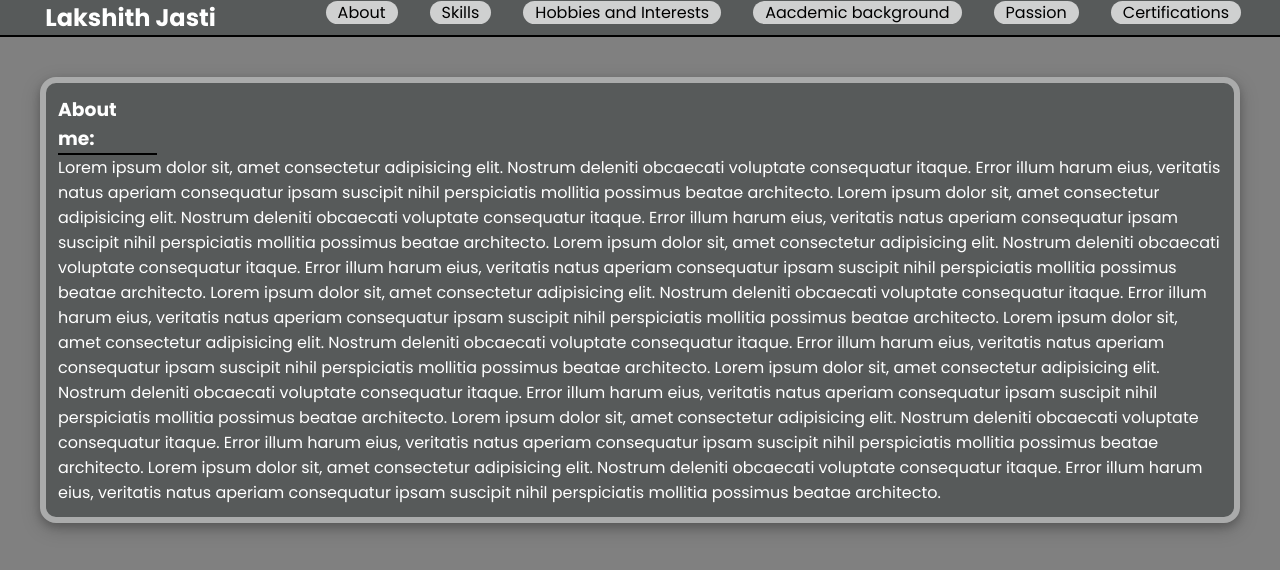
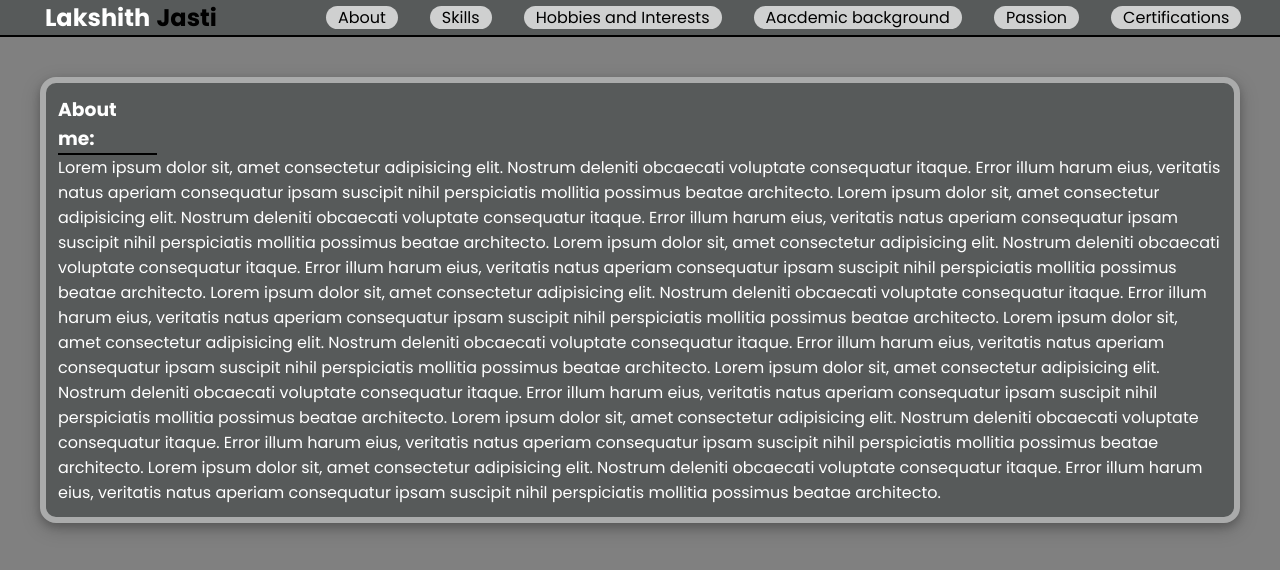
Before and after one commit to jastilakshith/myportfolio, a React (Create React App) app: page /about in a window 1280 px wide. Shown: the top 570 px of the page. Built offline with nearby package versions, Linux system fonts and the light colour scheme.

Commit message:
Update App.js

```diff
--- a/src/App.js
+++ b/src/App.js
@@ -12,9 +12,14 @@ import './App.css'
 export default function App() {
   return (
     <Router>
-      <div className='container'>
-      <h2>Lakshith Jasti</h2>
+      <div className="container">
+      <div className='namecontainer'>
+      <h2>Lakshith</h2>
+      <h2 className='surname'>Jasti</h2>
+      </div>
+      <div className="navcontainer">
       <NavBar></NavBar>
+      </div>
       </div>
       <Routes>
         <Route path='/about' element={<About/>}></Route>
```
